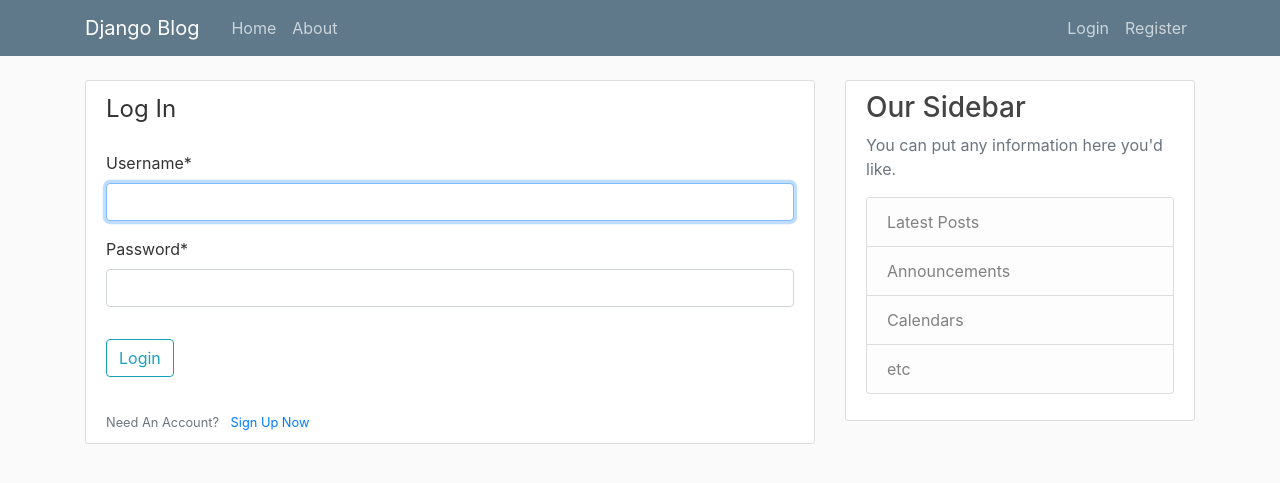
After one commit to nkorolkov/myfirstsiteproject, a Django app: page /login/ in a window 1280 px wide. The commit adds this page. Shown: the top 483 px of the page. Run offline with Django 3.2, Linux system fonts and the light colour scheme; some libraries are stand-ins or nearby versions.

Commit message:
Tutorial 7

```diff
--- a/django_project/blog/templates/blog/base.html
+++ b/django_project/blog/templates/blog/base.html
@@ -33,8 +33,14 @@
             </div>
             <!-- Navbar Right Side -->
             <div class="navbar-nav">
-                <a class="nav-item nav-link" href="#">Login</a>
-                <a class="nav-item nav-link" href="#">Register</a>
+              {% if user.is_authenticated %}
+                <a class="nav-item nav-link" href="{% url 'profile' %}">Profile</a>
+                <a class="nav-item nav-link" href="{% url 'logout' %}">Logout</a>
+
+              {% else %}
+                <a class="nav-item nav-link" href="{% url 'login' %}">Login</a>
+                <a class="nav-item nav-link" href="{% url 'register' %}">Register</a>
+              {% endif %}
             </div>
             </div>
         </div>
--- a/django_project/django_project/settings.py
+++ b/django_project/django_project/settings.py
@@ -124,3 +124,6 @@ STATIC_URL = '/static/'
 
 
 CRISPY_TEMPLATE_PACK = 'bootstrap4'
+
+LOGIN_REDIRECT_URL = 'blog-home'
+LOGIN_URL = 'login'
--- a/django_project/django_project/urls.py
+++ b/django_project/django_project/urls.py
@@ -14,6 +14,7 @@ Including another URLconf
     2. Add a URL to urlpatterns:  path('blog/', include('blog.urls'))
 """
 from django.contrib import admin
+from django.contrib.auth import views as auth_views
 from django.urls import path, include
 from users import views as user_views
 
@@ -21,5 +22,8 @@ from users import views as user_views
 urlpatterns = [
     path('admin/', admin.site.urls),
     path('register/', user_views.register, name = 'register'),
+    path('profile/', user_views.profile, name = 'profile'),
+    path('login/', auth_views.LoginView.as_view(template_name='users/login.html'), name = 'login'),
+    path('logout/', auth_views.LogoutView.as_view(template_name='users/logout.html'), name = 'logout'),
     path('', include('blog.urls')),
 ]
--- /dev/null
+++ b/django_project/users/templates/users/login.html
@@ -0,0 +1,21 @@
+{% extends "blog/base.html" %}
+{% load crispy_forms_tags %}
+{% block content %}
+    <div class="content-section">
+        <form method="POST">
+            {% csrf_token %}
+            <fieldset class="form-group">
+                <legend class="boarder-bottom mb-4">Log In</legend>
+                {{ form|crispy }}
+            </fieldset>
+            <div class="form-group">
+                <button class="btn btn-outline-info" type="submit"> Login </button>
+            </div>
+        </form>
+        <div class="bordeer-top pt-3">
+            <small class="text-muted">
+                Need An Account? <a class="ml-2" href="{% url 'login' %}">Sign Up Now</a>
+            </small>
+        </div>
+    </div>
+{% endblock content %}
--- /dev/null
+++ b/django_project/users/templates/users/profile.html
@@ -0,0 +1,5 @@
+{% extends "blog/base.html" %}
+{% load crispy_forms_tags %}
+{% block content %}
+    <h1>{{ user.username }}</h1>
+{% endblock content %}
```
Also changed, not shown: django_project/users/templates/users/logout.html (added, +9 -0 lines), django_project/users/views.py (+7 -2 lines), django_project/db.sqlite3.
